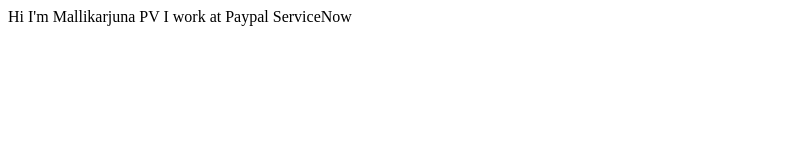
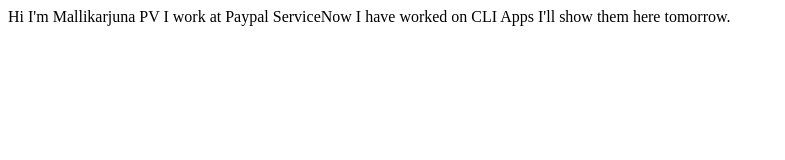
Before and after one commit to pvmallikarjuna/My-Student-Site, a plain HTML site: page index.html in a window 1280 px wide. Shown: the whole page, without its empty margins (0-785 px from the left). Drawn offline with Linux system fonts and the light colour scheme.

Commit message:
updated details

```diff
--- a/index.html
+++ b/index.html
@@ -9,5 +9,8 @@
 <body>
     Hi I'm Mallikarjuna PV
     I work at Paypal ServiceNow
+
+    I have worked on CLI Apps
+    I'll show them here tomorrow.
 </body>
 </html>
```
